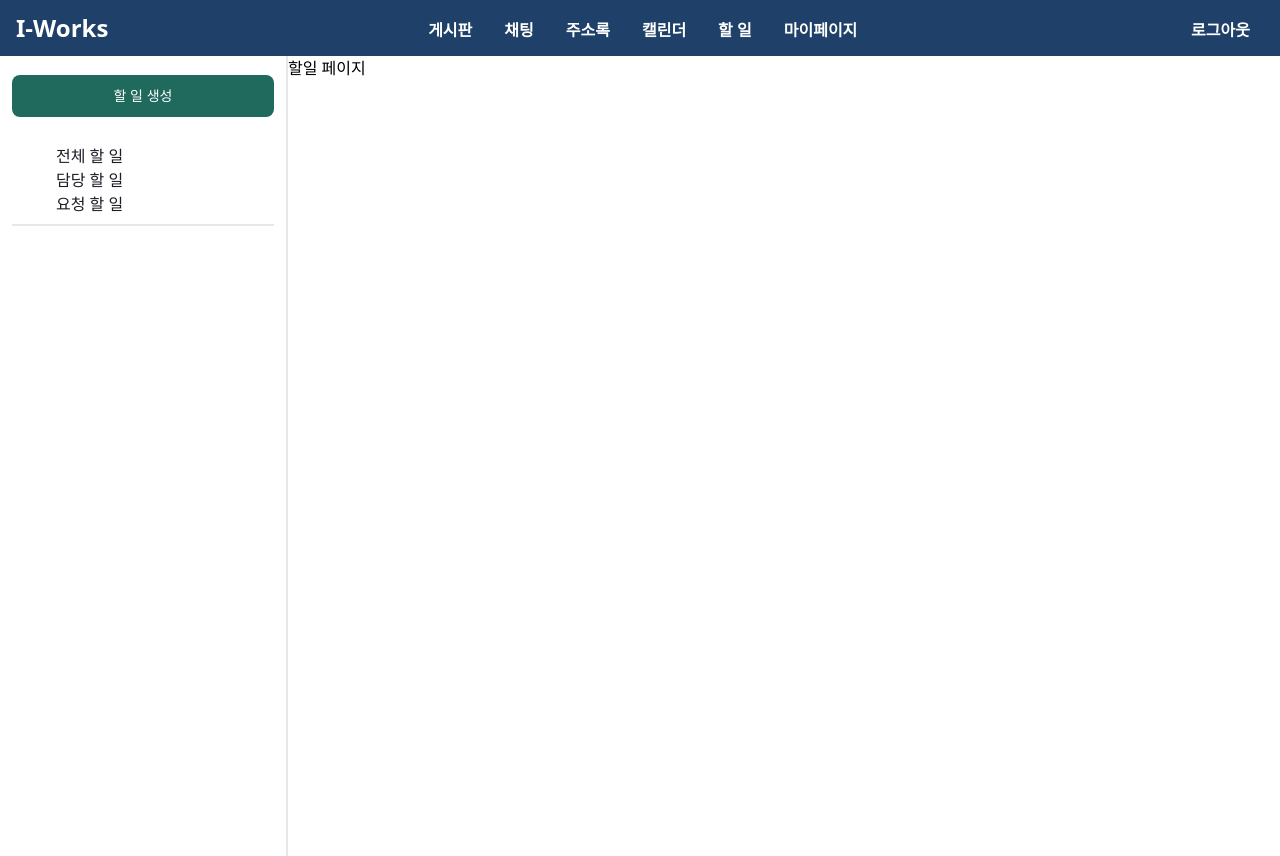
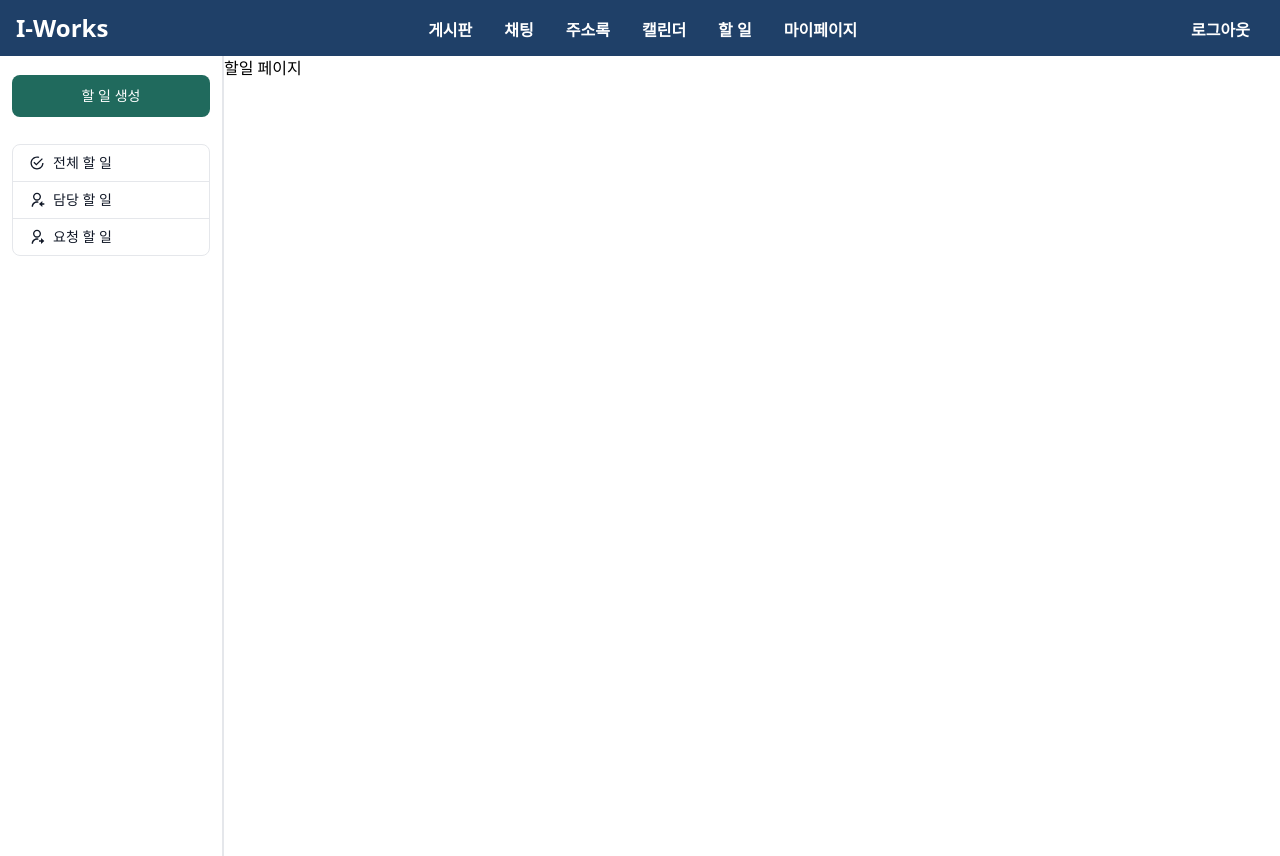
Before and after one commit to suhyeon06/i-works, a React (Vite) app in the folder I-works_client/: page /schedule in a window 1280 px wide. Built offline with nearby package versions, Linux system fonts and the light colour scheme; no server answers.

Commit message:
design: Add sidebar

```diff
--- a/I-works_client/src/components/ScheduleCreate.tsx
+++ b/I-works_client/src/components/ScheduleCreate.tsx
@@ -15,7 +15,7 @@ import axios from 'axios'
 import { UserType } from '../interface/UserType'
 import { getAccessToken } from '../utils/auth'
 
-const API_URL = 'https://suhyeon.site/api/schedule/'
+const API_URL = 'https://suhyeon.site/api/schedule'
 const API_DEPT = 'https://suhyeon.site/api/address/department/all'
 const API_USR = 'https://suhyeon.site/api/address/user/all'
 
@@ -86,7 +86,7 @@ const ScheduleCreate = forwardRef(function ScheduleCreatePage(_props, ref) {
     event?.preventDefault()
 
     const scheduleFormData = new FormData(event.currentTarget)
-    const scheduleAssigneeCategoryCodeId = assignDepartment ? '1' : '2'
+    const scheduleAssigneeCategoryCodeId = assignDepartment ? '2' : '1'
     scheduleFormData.append(
       'scheduleAssigneeCategoryCodeId',
       scheduleAssigneeCategoryCodeId,
@@ -181,8 +181,8 @@ const ScheduleCreate = forwardRef(function ScheduleCreatePage(_props, ref) {
                   {userList?.map((value) => {
                     return (
                       <option
-                        key={value.userEid}
-                        value={value.userEid}
+                        key={value.userId}
+                        value={value.userId}
                         label={value.userNameLast + value.userNameFirst}
                       />
                     )
--- a/I-works_client/src/components/ScheduleSideBar.tsx
+++ b/I-works_client/src/components/ScheduleSideBar.tsx
@@ -1,7 +1,8 @@
-import { Button } from 'flowbite-react'
+import { Button, ListGroup } from 'flowbite-react'
 import ScheduleCreate, { ScheduleCreateRef } from './ScheduleCreate'
 import { useRef } from 'react'
-import { Link } from 'react-router-dom'
+import { IoMdCheckmarkCircleOutline } from "react-icons/io";
+import { RiUserReceived2Line, RiUserShared2Line } from "react-icons/ri";
 
 function ScheduleSideBar() {
   const dialog = useRef<ScheduleCreateRef>(null)
@@ -11,40 +12,25 @@ function ScheduleSideBar() {
   }
 
   return (
-    <div className="flex h-full flex-col items-center border-r-2 m-0 px-3 position-absolute w-72 flex-shrink-0">
+    <div className="flex h-full flex-col items-center border-r-2 m-0 px-3 position-absolute w-56 flex-shrink-0">
       <div className="flex justify-center items-center w-full h-20">
         <ScheduleCreate ref={dialog} />
         <Button className="flex-1 bg-mainGreen" onClick={handleModal}>
           할 일 생성
         </Button>
       </div>
-      <div className="w-full my-2 border-b-2 pb-2">
-        <ul>
-          <li>
-            <Link
-              to="#"
-              className="flex items-center w-full text-mainBlack pl-11"
-            >
-              전체 할 일
-            </Link>
-          </li>
-          <li>
-            <Link
-              to="#"
-              className="flex items-center w-full text-mainBlack pl-11"
-            >
-              담당 할 일
-            </Link>
-          </li>
-          <li>
-            <Link
-              to="#"
-              className="flex items-center w-full text-mainBlack pl-11"
-            >
-              요청 할 일
-            </Link>
-          </li>
-        </ul>
+      <div className="w-full my-2 pb-2">
+        <ListGroup className='' >
+          <ListGroup.Item href="#" icon={IoMdCheckmarkCircleOutline}>
+            전체 할 일
+          </ListGroup.Item>
+          <ListGroup.Item href='#' icon={RiUserReceived2Line}>
+            담당 할 일
+          </ListGroup.Item>
+          <ListGroup.Item href="#" icon={RiUserShared2Line}>
+            요청 할 일
+          </ListGroup.Item>
+        </ListGroup>
       </div>
     </div>
   )
--- a/I-works_client/src/interface/UserType.ts
+++ b/I-works_client/src/interface/UserType.ts
@@ -1,4 +1,5 @@
 export interface UserType {
+  userId:number
   userEid: string
   userNameFirst: string
   userNameLast: string
```
